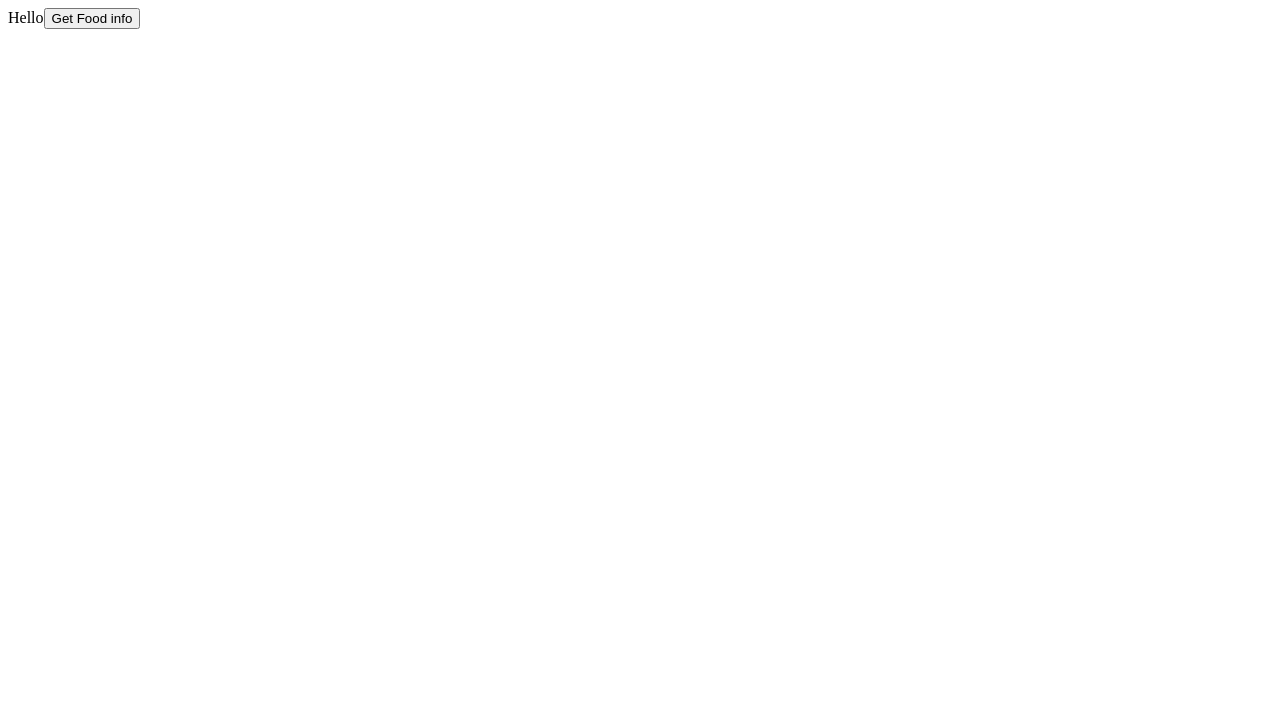
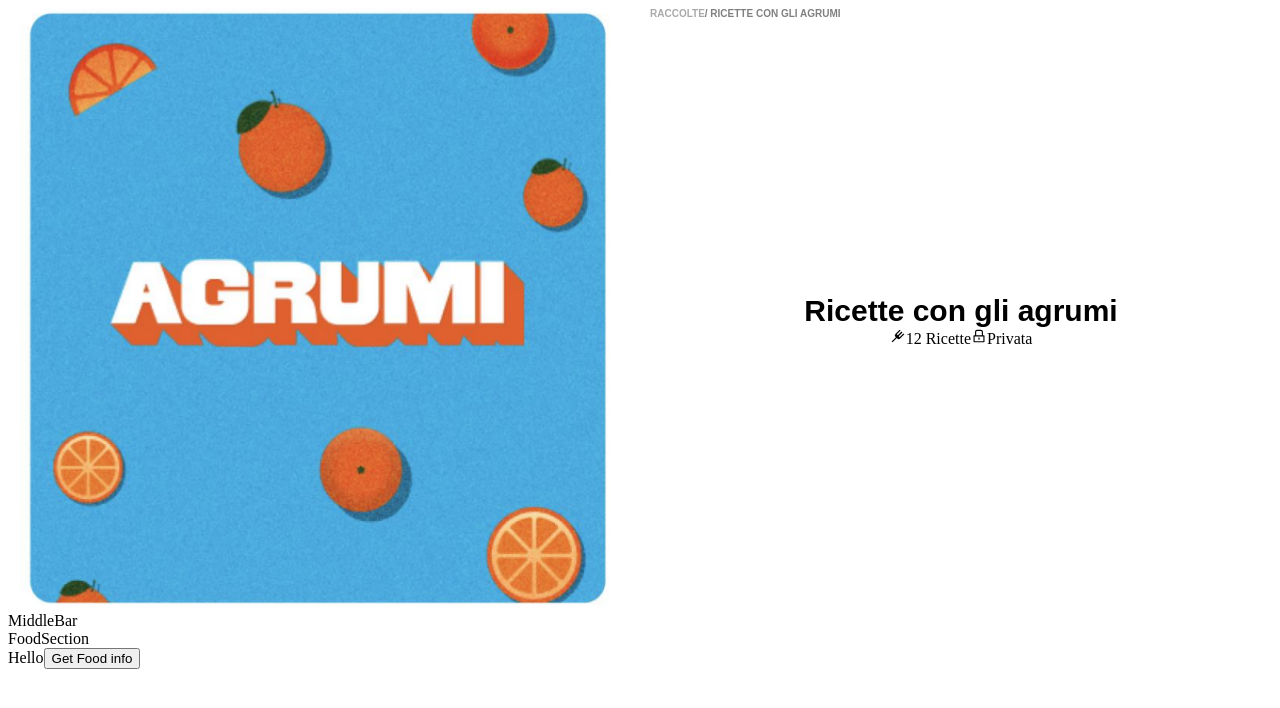
Before and after one commit to KshitijGoyal2022/alta_interview, a Next.js app: page / in a window 1280 px wide. Shown: the top 708 px of the page. Built offline with nearby package versions, Linux system fonts and the light colour scheme.

Commit message:
Created the header component
1. Created and styled the header component

```diff
--- a/package.json
+++ b/package.json
@@ -13,6 +13,7 @@
     "next": "14.0.2",
     "react": "^18",
     "react-dom": "^18",
+    "react-icons": "^4.11.0",
     "react-redux": "^8.1.3",
     "styled-components": "^6.1.1"
   },
--- /dev/null
+++ b/src/components/FoodSection.tsx
@@ -0,0 +1,9 @@
+import React from 'react'
+
+const FoodSection = () => {
+  return (
+    <div>FoodSection</div>
+  )
+}
+
+export default FoodSection
--- /dev/null
+++ b/src/components/Header.tsx
@@ -0,0 +1,84 @@
+import styled from 'styled-components';
+import Image from 'next/image'
+import {BiFork} from 'react-icons/bi'
+import {AiOutlineLock} from 'react-icons/ai'
+
+const RowContainer = styled.div`
+    display: flex;
+    flex-direction: row;
+`
+const GridContainer = styled.div`
+  display: grid;
+  grid-template-columns: 1fr 1fr;
+  gap: 20px;
+`;
+
+const AcrumiContainer = styled.div`
+    margin: 0 auto;
+    border-radius: 10px;
+`
+const CollectionTitle = styled.div`
+    font-size: 10px;
+    color: #A9A9A9;
+    font-weight: bold;
+    font-family: 'Arial', sans-serif;
+`
+const RecipeSubtitle = styled.div`
+    font-size: 10px;
+    color: #808080;
+    font-weight: bold;
+    font-family: 'Arial', sans-serif;
+`
+
+const RecipeTitle = styled.div`
+    font-size: 30px;
+    font-weight: bold;
+    font-family: 'Arial', sans-serif;
+`
+
+const CenteredContentContainer = styled.div`
+  display: flex;
+  flex-direction: column;
+  justify-content: center;
+  align-items: center;
+  height: 100%;
+`;
+
+
+
+const Header = () => {
+  return (
+    <GridContainer>
+        <AcrumiContainer>
+            <Image src="/agrumi.png" width={600} height={600} alt="acrumi logo" />
+        </AcrumiContainer >
+        <div>
+            <RowContainer>
+                <CollectionTitle>
+                    RACCOLTE
+                </CollectionTitle>
+                <RecipeSubtitle>
+                    / RICETTE CON GLI AGRUMI
+                </RecipeSubtitle>
+            </RowContainer>
+            <CenteredContentContainer>
+                <RecipeTitle>
+                    Ricette con gli agrumi
+                </RecipeTitle>
+                <RowContainer>
+                    <div>
+                        <BiFork />
+                        12 Ricette
+                    </div>
+                    <div>
+                        <AiOutlineLock />
+                        Privata
+                    </div>
+                </RowContainer>
+            </CenteredContentContainer>
+        </div>
+    </GridContainer>
+  )
+}
+
+export default Header
--- /dev/null
+++ b/src/components/MiddleBar.tsx
@@ -0,0 +1,9 @@
+import React from 'react'
+
+const MiddleBar = () => {
+  return (
+    <div>MiddleBar</div>
+  )
+}
+
+export default MiddleBar
--- a/src/pages/index.tsx
+++ b/src/pages/index.tsx
@@ -1,13 +1,18 @@
 import { Inter } from 'next/font/google'
+
+import Header from '@/components/Header'
+import MiddleBar from '@/components/MiddleBar'
+import FoodSection from '@/components/FoodSection'
 import FoodCard from '@/components/FoodCard'
 
 const inter = Inter({ subsets: ['latin'] })
 
-import React from 'react'
-
 const Home = () => {
   return (
     <main>
+        <Header />
+        <MiddleBar />
+        <FoodSection />
         <FoodCard />
 
     </main>
```
Also changed, not shown: public/agrumi.png (added), 1 other file (tests, documents, lock files or other folders).
